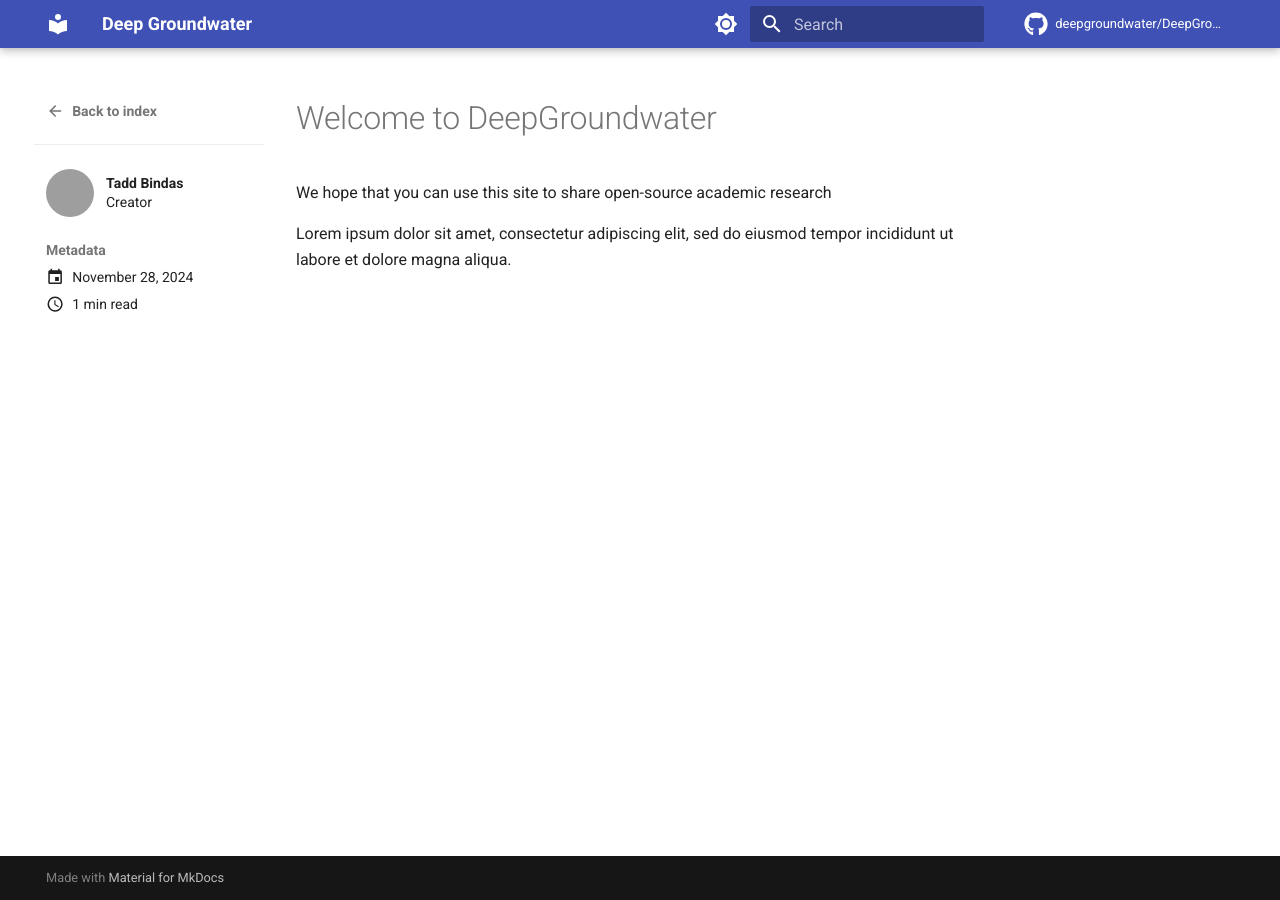
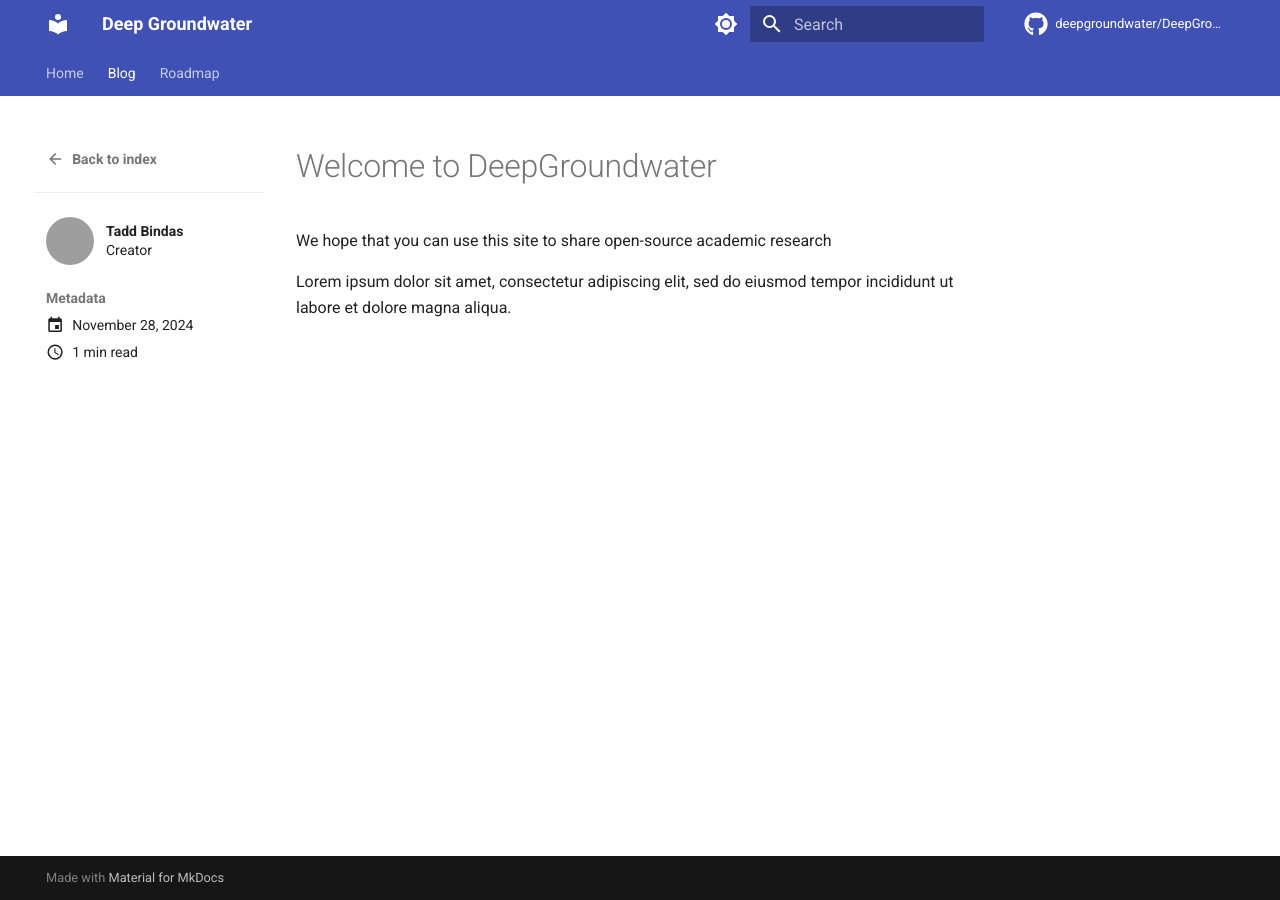
Before and after one commit to taddyb/DeepGroundwater.github.io, an MkDocs documentation site: the page built from docs/blog/posts/helloworld.md, in a window 1280 px wide. Built offline with MkDocs 1.6.1 and Material for MkDocs 9.7.7, drawn with Linux system fonts in a browser that asks for light colours; comment, search, counter and statistics services are not loaded; grey boxes are pictures that could not be loaded.

Commit message:
pushing navbar and roadmap section

```diff
--- a/mkdocs.yml
+++ b/mkdocs.yml
@@ -6,31 +6,26 @@ repo_name: deepgroundwater/DeepGroundwater.github.io
 
 theme:
   name: material
-
   features:
-    - navigation.instant
+    - navigation.footer
+    - navigation.indexes
+    # - navigation.instant
+    # - navigation.instant.prefetch
+    # - navigation.instant.progress
+    # - navigation.prune
+    - navigation.sections
+    - navigation.tabs
+    # - navigation.tabs.sticky
+    - navigation.top
+    - navigation.tracking
     - search.suggest
-
   icon:
     repo: fontawesome/brands/github
-
   palette:
     - scheme: default
       toggle:
         icon: material/brightness-7
         name: Switch to dark mode
-
-    - scheme: slate
-      toggle:
-        icon: material/brightness-4
-        name: Switch to light mode
-
-  palette:
-    - scheme: default
-      toggle:
-        icon: material/brightness-7
-        name: Switch to dark mode
-
     - scheme: slate
       toggle:
         icon: material/brightness-4
@@ -44,3 +39,5 @@ nav:
   - Home: index.md
   - Blog:
      - blog/index.md
+  - Roadmap:
+    - roadmap/index.md
```
Also changed, not shown: docs/roadmap/index.md (added, +3 -0 lines).
